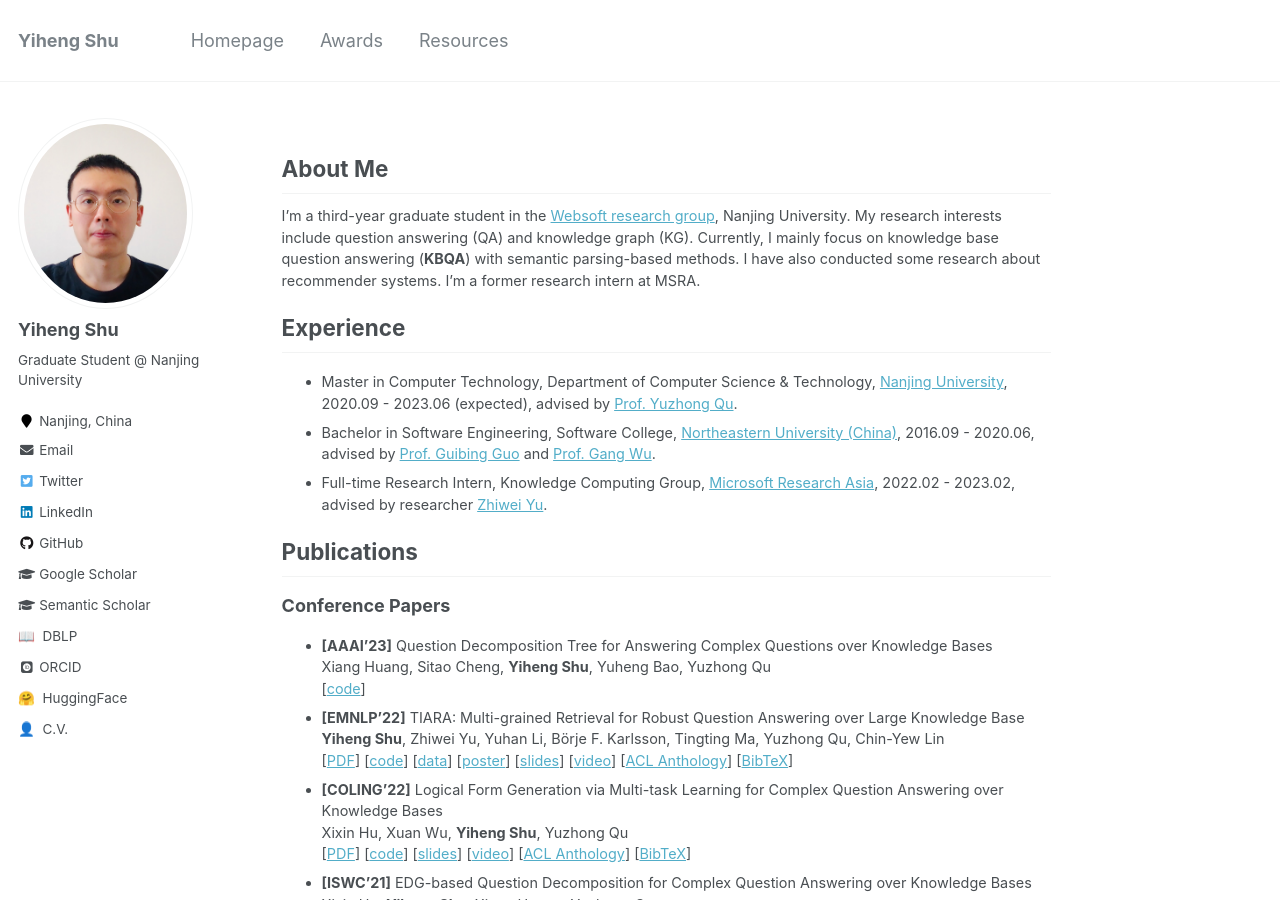
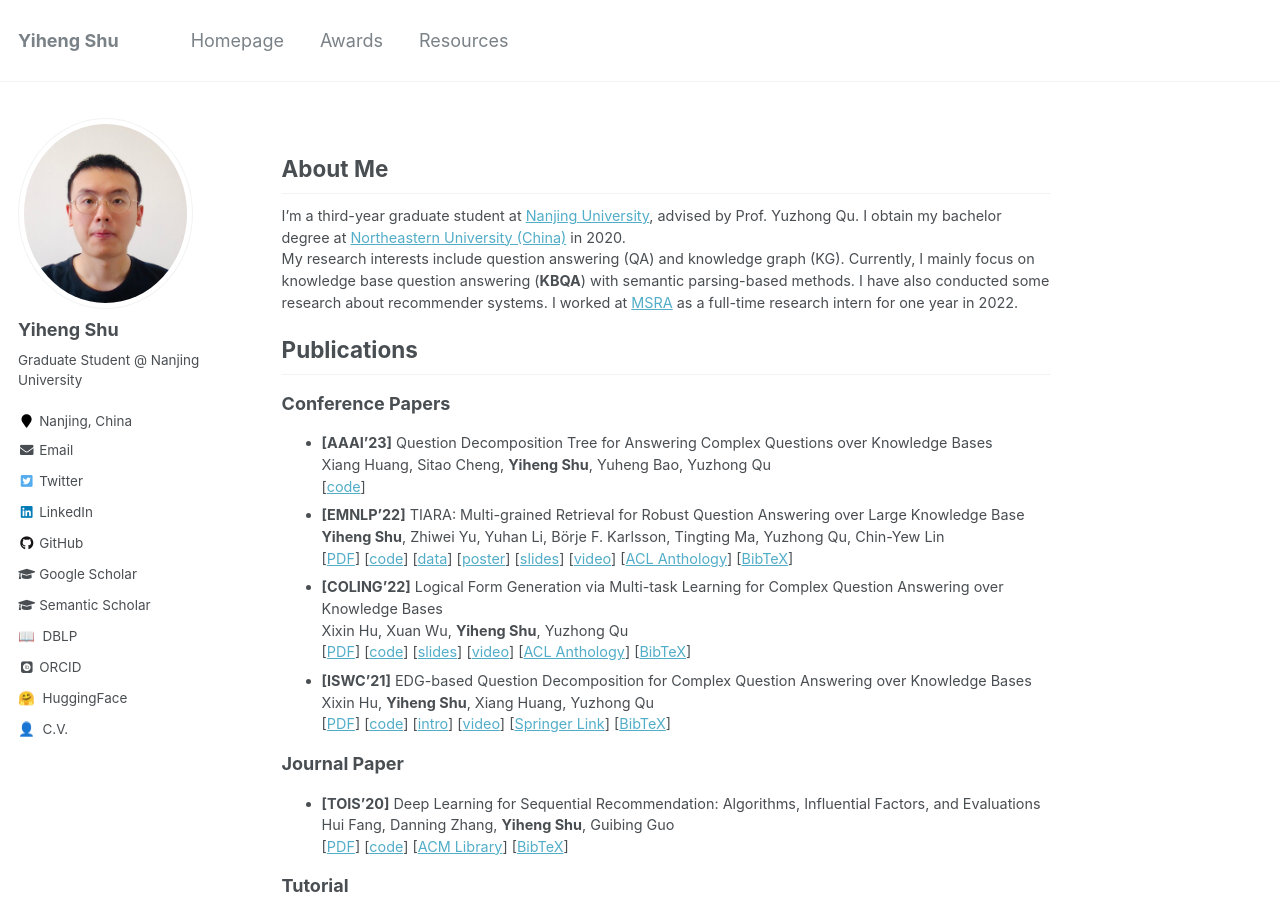
Before and after one commit to yihengshu/yihengshu.github.io, a Jekyll site: the page built from _pages/about.md, in a window 1280 px wide and 900 px high. Built offline with Jekyll 4.4.1, drawn with Linux system fonts in a browser that asks for light colours; some web fonts are replaced.

Commit message:
Update about.md

```diff
--- a/_pages/about.md
+++ b/_pages/about.md
@@ -10,13 +10,9 @@ redirect_from:
 
 ## About Me
 
-I'm a third-year graduate student in the [Websoft research group](http://ws.nju.edu.cn), Nanjing University. My research interests include question answering (QA) and knowledge graph (KG). Currently, I mainly focus on knowledge base question answering (**KBQA**) with semantic parsing-based methods. I have also conducted some research about recommender systems. I’m a former research intern at MSRA.
+I'm a third-year graduate student at [Nanjing University](https://njunju.nju.edu.cn/EN/main.htm), advised by Prof. Yuzhong Qu. I obtain my bachelor degree at [Northeastern University (China)](http://english.neu.edu.cn/) in 2020.
 
-## Experience
-
-- Master in Computer Technology, Department of Computer Science & Technology, [Nanjing University](https://www.nju.edu.cn/EN/main.htm), 2020.09 - 2023.06 (expected), advised by [Prof. Yuzhong Qu](http://ws.nju.edu.cn/~yzqu).
-- Bachelor in Software Engineering, Software College, [Northeastern University (China)](http://english.neu.edu.cn/), 2016.09 - 2020.06, advised by [Prof. Guibing Guo](https://guoguibing.github.io/) and [Prof. Gang Wu](http://www.cse.neu.edu.cn/2019/0311/c6641a157477/page.htm).
-- Full-time Research Intern, Knowledge Computing Group, [Microsoft Research Asia](https://www.msra.cn/), 2022.02 - 2023.02, advised by researcher [Zhiwei Yu](https://www.microsoft.com/en-us/research/people/zhiwyu/).
+My research interests include question answering (QA) and knowledge graph (KG). Currently, I mainly focus on knowledge base question answering (**KBQA**) with semantic parsing-based methods. I have also conducted some research about recommender systems. I worked at [MSRA](https://www.msra.cn/) as a full-time research intern for one year in 2022.
 
 ## Publications
 
```
